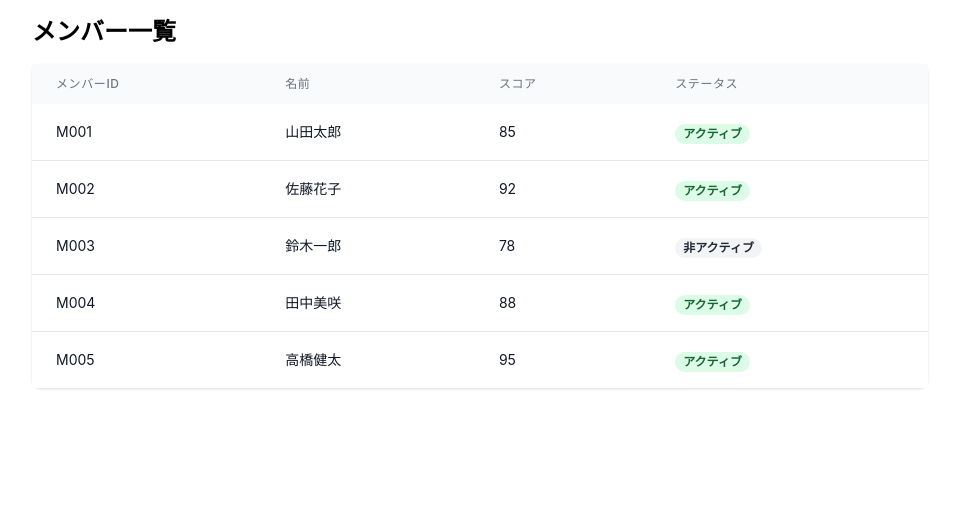
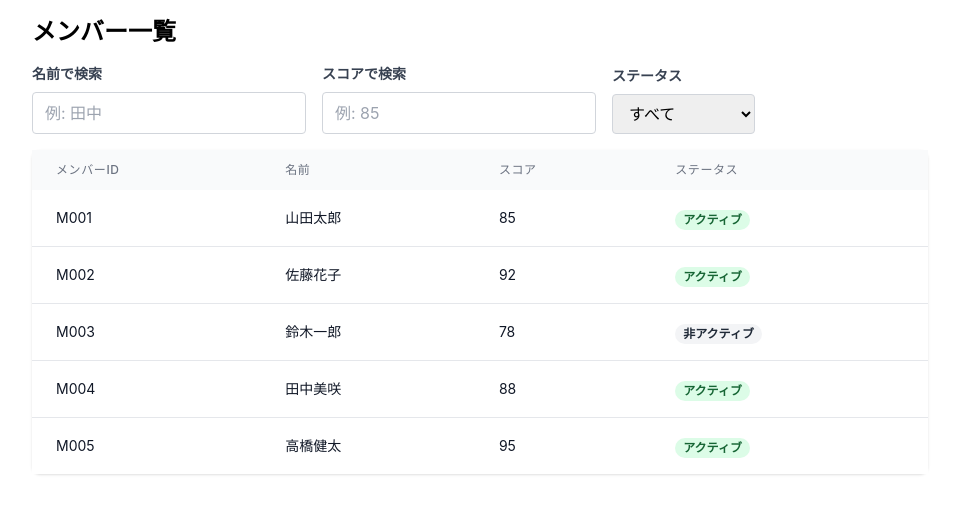
Before and after one commit to umanari145/react_sample2, a React (Create React App) app in the folder front/: page /member in a window 1280 px wide. Shown: the top 514 px of the page, without its empty margins (160-1119 px from the left). Built offline with nearby package versions, Linux system fonts and the light colour scheme.

Commit message:
検索ロジックの実装

```diff
--- a/front/src/pages/MemberList.tsx
+++ b/front/src/pages/MemberList.tsx
@@ -67,6 +67,32 @@ export const MemberList: FC = () => {
   const [members, setMembers] = useState<Member[]>([]);
   const [isLoading, setIsLoading] = useState<boolean>(false);
   const [error, setError] = useState<string>('');
+  const [searchName, setSearchName] = useState<string>('');
+  const [searchScore, setSearchScore] = useState<string>('');
+  const [searchActive, setSearchActive] = useState<string>('');
+
+  const filteredMembers = members.filter((member: Member) => {
+    // 1. 名前検索: 大文字小文字を区別しない（Case-insensitive）
+    const matchesName = member.name
+      .toLowerCase()
+      .includes(searchName.toLowerCase());
+
+    // 2. スコア検索: 数値に変換した値を保持して比較
+    const targetScore = searchScore !== '' ? Number(searchScore) : null;
+    const matchesScore =
+      targetScore === null ||
+      (!isNaN(targetScore) && member.score >= targetScore);
+
+    // 3. ステータス検索: シンプルに比較
+    const matchesActive =
+      searchActive === '' ||
+      (searchActive === 'active'
+        ? member.status === 'active'
+        : member.status !== 'active');
+
+    return matchesName && matchesScore && matchesActive;
+  });
+
 
   useEffect(() => {
     const fetchMembers = async () => {
@@ -95,6 +121,42 @@ export const MemberList: FC = () => {
     <Wrapper>
       <div className="mt-4 mb-8">
         <h1 className="text-2xl font-bold mb-4">メンバー一覧</h1>
+        <div className="mb-4 flex flex-wrap gap-4 items-end">
+          <div>
+            <label className="block text-gray-700 text-sm font-bold mb-2">名前で検索</label>
+            <input
+              type="text"
+              className="border border-gray-300 rounded px-3 py-2"
+              value={searchName}
+              onChange={(e) => setSearchName(e.target.value)}
+              placeholder="例: 田中"
+            />
+          </div>
+          <div>
+            <label className="block text-gray-700 text-sm font-bold mb-2">スコアで検索</label>
+            <input
+              type="number"
+              className="border border-gray-300 rounded px-3 py-2"
+              value={searchScore}
+              onChange={(e) => setSearchScore(e.target.value)}
+              placeholder="例: 85"
+              min="0"
+            />
+          </div>
+          <div>
+            <label className="block text-gray-700 text-sm font-bold mb-2">ステータス</label>
+            <select
+              className="border border-gray-300 rounded px-3 py-2"
+              value={searchActive}
+              onChange={(e) => setSearchActive(e.target.value)}
+            >
+              <option value="">すべて</option>
+              <option value="active">アクティブ</option>
+              <option value="inactive">非アクティブ</option>
+            </select>
+          </div>
+        </div>
+
 
         {isLoading && (
           <div className="flex items-center justify-center py-8">
@@ -111,13 +173,13 @@ export const MemberList: FC = () => {
           </div>
         )}
 
-        {!isLoading && !error && members.length === 0 && (
+        {!isLoading && !error && filteredMembers.length === 0 && (
           <div className="text-center text-gray-500 py-8">
             メンバーが見つかりません
           </div>
         )}
 
-        {!isLoading && members.length > 0 && (
+        {!isLoading && filteredMembers.length > 0 && (
           <div className="bg-white rounded-lg shadow">
             <table className="min-w-full">
               <thead className="bg-gray-50">
@@ -137,7 +199,7 @@ export const MemberList: FC = () => {
                 </tr>
               </thead>
               <tbody className="bg-white divide-y divide-gray-200">
-                {members.map((member: Member) => (
+                {filteredMembers.map((member: Member) => (
                   <tr key={`member-${member.member_id}`} className="hover:bg-gray-50">
                     <td className="px-6 py-4 whitespace-nowrap text-sm text-gray-900">
                       {member.member_id}
```
